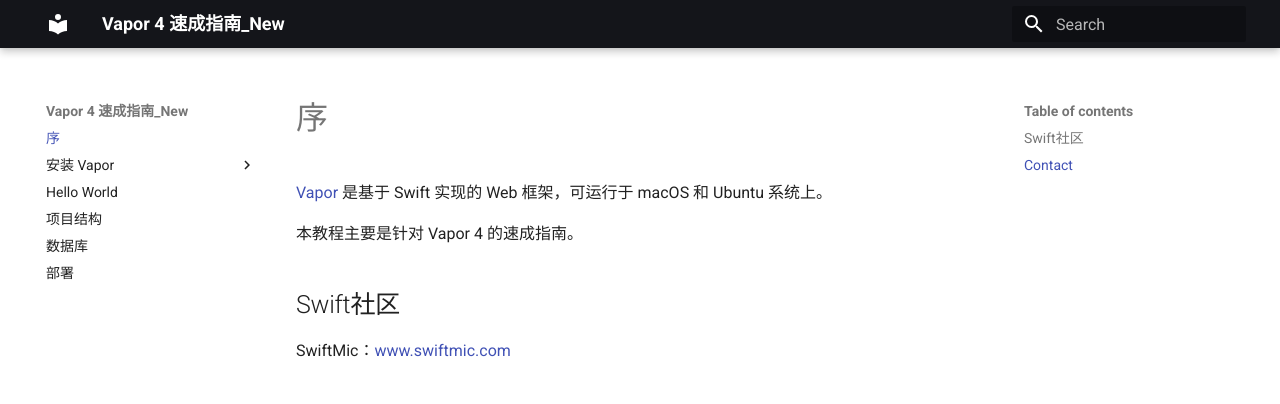
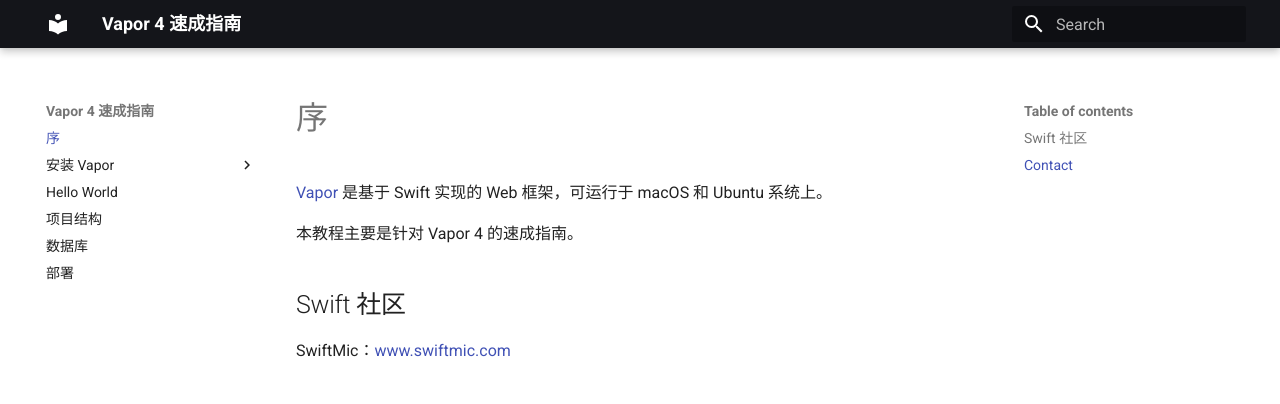
Before and after one commit to CaryZheng/Vapor4-Tutorial, an MkDocs documentation site: the page built from docs/index.md, in a window 1280 px wide. Shown: the top 404 px of the page. Built offline with MkDocs 1.6.1 and Material for MkDocs 9.7.7, drawn with Linux system fonts in a browser that asks for light colours; old or Windows-style settings are respelled for this version of MkDocs.

```diff
--- a/docs/index.md
+++ b/docs/index.md
@@ -4,7 +4,7 @@
 
 本教程主要是针对 Vapor 4 的速成指南。
 
-## Swift社区
+## Swift 社区
 
 SwiftMic：[www.swiftmic.com](https://www.swiftmic.com)
 
--- a/mkdocs.yml
+++ b/mkdocs.yml
@@ -1,4 +1,4 @@
-site_name: Vapor 4 速成指南_New
+site_name: Vapor 4 速成指南
 theme:
   name: 'material'
   palette:
```
Also changed, not shown: README.md (+1 -1 lines), 1 other file.
